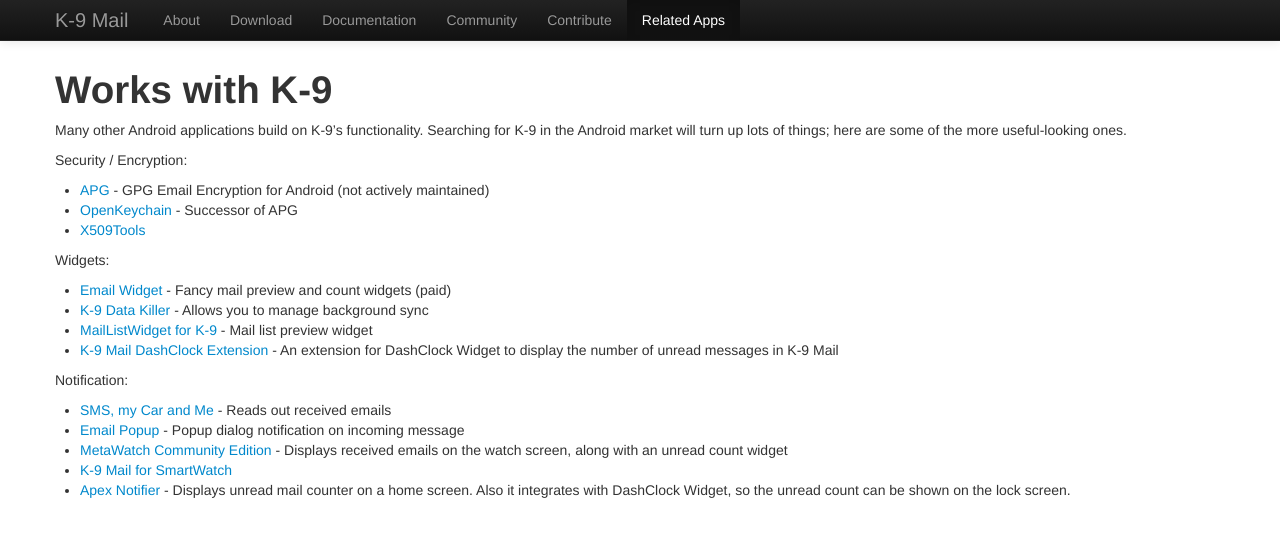
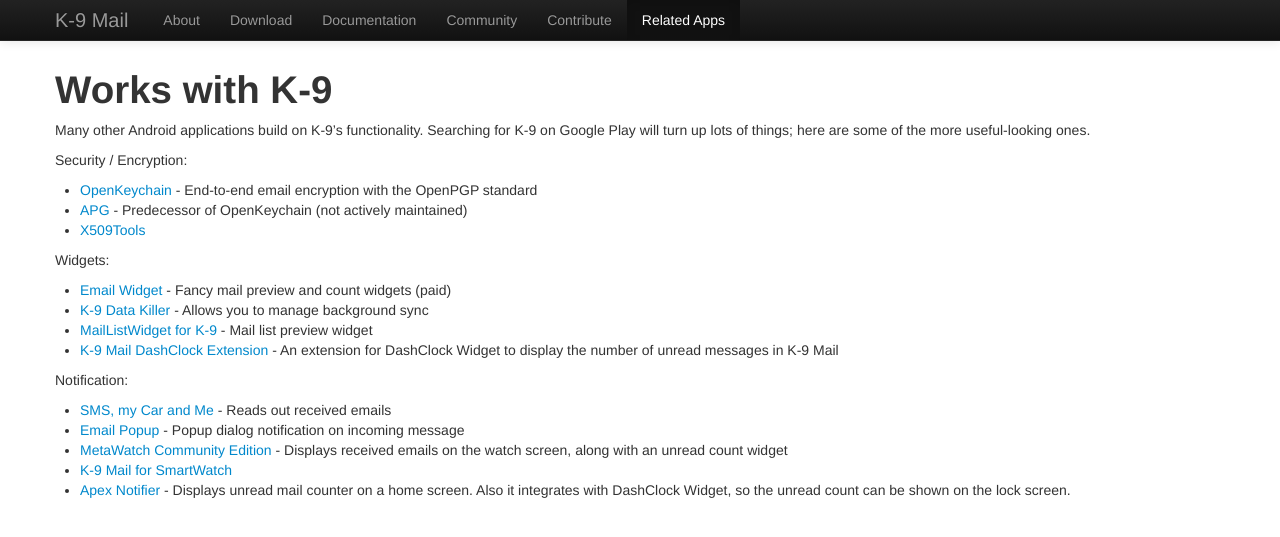
Before and after one commit to k9mail/k9mail.app, a Jekyll site: the page built from worksWithK9.md, in a window 1280 px wide. Shown: the top 537 px of the page. Built offline with Jekyll 4.4.1, drawn with Linux system fonts in a browser that asks for light colours; nearby versions of some CDN libraries.

Commit message:
Use Google Play links, better OpenKeychain description

```diff
--- a/worksWithK9.md
+++ b/worksWithK9.md
@@ -7,26 +7,26 @@ layout: default
 # Works with K-9
 
 Many other Android applications build on K-9's functionality.
-Searching for K-9 in the Android market will turn up lots of things;
+Searching for K-9 on Google Play will turn up lots of things;
 here are some of the more useful-looking ones.
 
 Security / Encryption:
 
-* [APG](https://market.android.com/details?id=org.thialfihar.android.apg) - GPG Email Encryption for Android (not actively maintained)
-* [OpenKeychain](http://www.openkeychain.org/) - Successor of APG
-* [X509Tools](https://market.android.com/details?id=at.rundquadrat.android.x509tools)
+* [OpenKeychain](https://www.openkeychain.org/) - End-to-end email encryption with the OpenPGP standard
+* [APG](https://play.google.com/store/apps/details?id=org.thialfihar.android.apg) - Predecessor of OpenKeychain (not actively maintained)
+* [X509Tools](https://play.google.com/store/apps/details?id=at.rundquadrat.android.x509tools)
 
 Widgets:
 
-* [Email Widget](https://market.android.com/details?id=de.foobarsoft.emailwidget) - Fancy mail preview and count widgets (paid)
-* [K-9 Data Killer](https://market.android.com/details?id=org.r3pek.k9datakiller) - Allows you to manage background sync
-* [MailListWidget for K-9](https://market.android.com/details?id=com.fabefour.MailListWidgetK9) - Mail list preview widget
+* [Email Widget](https://play.google.com/store/apps/details?id=de.foobarsoft.emailwidget) - Fancy mail preview and count widgets (paid)
+* [K-9 Data Killer](https://play.google.com/store/apps/details?id=org.r3pek.k9datakiller) - Allows you to manage background sync
+* [MailListWidget for K-9](https://play.google.com/store/apps/details?id=com.fabefour.MailListWidgetK9) - Mail list preview widget
 * [K-9 Mail DashClock Extension](https://play.google.com/store/apps/details?id=de.cketti.dashclock.k9) - An extension for DashClock Widget to display the number of unread messages in K-9 Mail
 
 Notification:
 
-* [SMS, my Car and Me](https://market.android.com/details?id=de.bulling.smstalk) - Reads out received emails
-* [Email Popup](https://market.android.com/details?id=com.blntsoft.emailpopup) - Popup dialog notification on incoming message
+* [SMS, my Car and Me](https://play.google.com/store/apps/details?id=de.bulling.smstalk) - Reads out received emails
+* [Email Popup](https://play.google.com/store/apps/details?id=com.blntsoft.emailpopup) - Popup dialog notification on incoming message
 * [MetaWatch Community Edition](https://play.google.com/store/apps/details?id=org.metawatch.communityedition) - Displays received emails on the watch screen, along with an unread count widget
 * [K-9 Mail for SmartWatch](https://play.google.com/store/apps/details?id=de.cketti.smartwatch.k9)
 * [Apex Notifier](https://play.google.com/store/apps/details?id=com.anddoes.notifier) - Displays unread mail counter on a home screen. Also it integrates with DashClock Widget, so the unread count can be shown on the lock screen.
```
